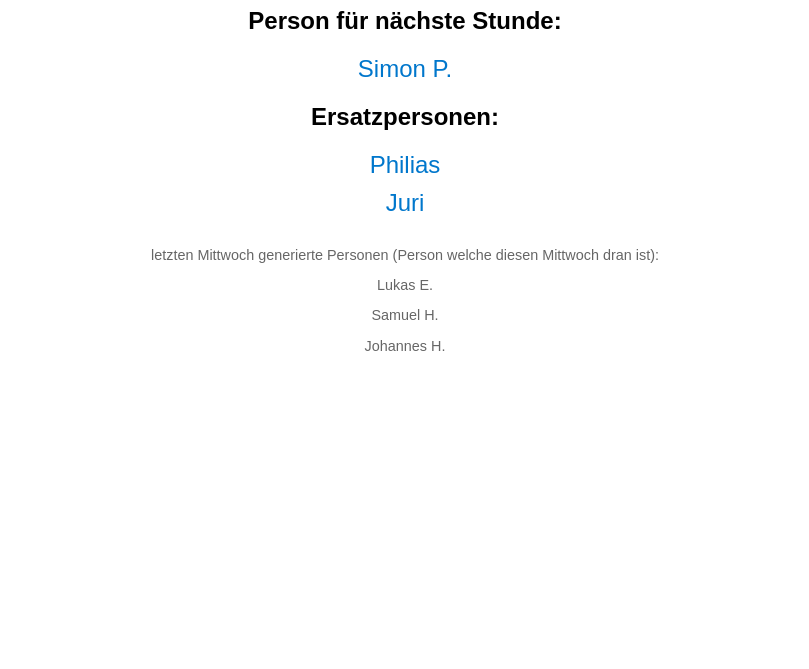
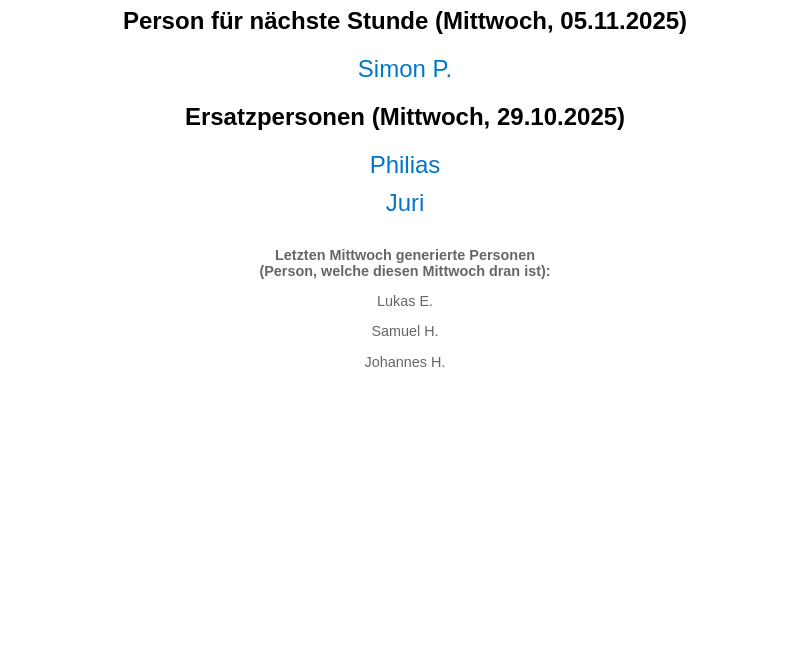
Before and after one commit to AE1980/Jungschar-Prediger, a plain HTML site: page index.html in a window 1280 px wide. Shown: the part 131-800 px from the top of the page, without its empty margins (235-1044 px from the left). Drawn offline with Linux system fonts and the light colour scheme.

Commit message:
Update date index.html

```diff
--- a/index.html
+++ b/index.html
@@ -20,24 +20,24 @@
       margin-top: 30px;
     }
     h1 {
-  text-decoration: underline;
-  text-decoration-color: #FF0000;
-  text-underline-offset: 4px;
+      text-decoration: underline;
+      text-decoration-color: #FF0000;
+      text-underline-offset: 4px;
+      color: #FF0000;
     }
-
   </style>
 </head>
 <body>
   <h1>Jeden Mittwoch werden neue Personen generiert</h1>
-  <h2>Person für nächste Stunde:</h2>
+  <h2 id="ueberschrift">Person für nächste Stunde</h2>
   <div class="person" id="hauptperson">Lade...</div>
-  <h2>Ersatzpersonen:</h2>
+  <h2 id="ersatzueberschrift">Ersatzpersonen:</h2>
   <div class="person" id="ersatz1">Lade...</div>
   <div class="person" id="ersatz2">Lade...</div>
 
   <div class="alt">
-    <p><strong:>letzten Mittwoch generierte Personen
-    (Person welche diesen Mittwoch dran ist):</strong:></strong></p>
+    <p><strong>Letzten Mittwoch generierte Personen<br>
+    (Person, welche diesen Mittwoch dran ist):</strong></p>
     <p id="alt1">...</p>
     <p id="alt2">...</p>
     <p id="alt3">...</p>
@@ -58,18 +58,52 @@
       "Noel A."
     ];
 
-    // Kalenderwoche ab Mittwoch berechnen
     function getCustomWeek(date) {
       const adjusted = new Date(date);
       const day = adjusted.getDay();
-      const offset = (day < 3) ? -7 : 0; // Woche beginnt ab Mittwoch
+      const offset = (day < 3) ? -7 : 0;
       adjusted.setDate(adjusted.getDate() + offset);
       const firstJan = new Date(adjusted.getFullYear(), 0, 1);
       const days = Math.floor((adjusted - firstJan) / 86400000);
       return Math.ceil((days + firstJan.getDay() + 1) / 7);
     }
 
-    // Zufällige, aber reproduzierbare Auswahl
+    function getNextWednesday(date) {
+      const day = date.getDay();
+      const diff = (3 - day + 7) % 7 || 7;
+      const nextWednesday = new Date(date);
+      nextWednesday.setDate(date.getDate() + diff);
+      return nextWednesday.toLocaleDateString("de-DE", {
+        weekday: "long",
+        day: "2-digit",
+        month: "2-digit",
+        year: "numeric"
+      });
+    }
+
+    function getLastOrTodayWednesday(date) {
+      const day = date.getDay();
+      const lastWednesday = new Date(date);
+      if (day === 3) {
+        // heute ist Mittwoch
+        return lastWednesday.toLocaleDateString("de-DE", {
+          weekday: "long",
+          day: "2-digit",
+          month: "2-digit",
+          year: "numeric"
+        });
+      } else {
+        const diff = (day + 4) % 7 || 7;
+        lastWednesday.setDate(date.getDate() - diff);
+        return lastWednesday.toLocaleDateString("de-DE", {
+          weekday: "long",
+          day: "2-digit",
+          month: "2-digit",
+          year: "numeric"
+        });
+      }
+    }
+
     function seededShuffle(array, seed) {
       let result = array.slice();
       let rng = mulberry32(seed);
@@ -80,7 +114,6 @@
       return result;
     }
 
-    // Seeded Zufallszahlengenerator
     function mulberry32(a) {
       return function() {
         let t = a += 0x6D2B79F5;
@@ -106,6 +139,14 @@
     document.getElementById("alt1").textContent = vorher[0];
     document.getElementById("alt2").textContent = vorher[1];
     document.getElementById("alt3").textContent = vorher[2];
+
+    const mittwochDatum = getNextWednesday(heute);
+    document.getElementById("ueberschrift").textContent =
+      `Person für nächste Stunde (${mittwochDatum})`;
+
+    const letzterMittwoch = getLastOrTodayWednesday(heute);
+    document.getElementById("ersatzueberschrift").textContent =
+      `Ersatzpersonen (${letzterMittwoch})`;
   </script>
 </body>
 </html>
```
